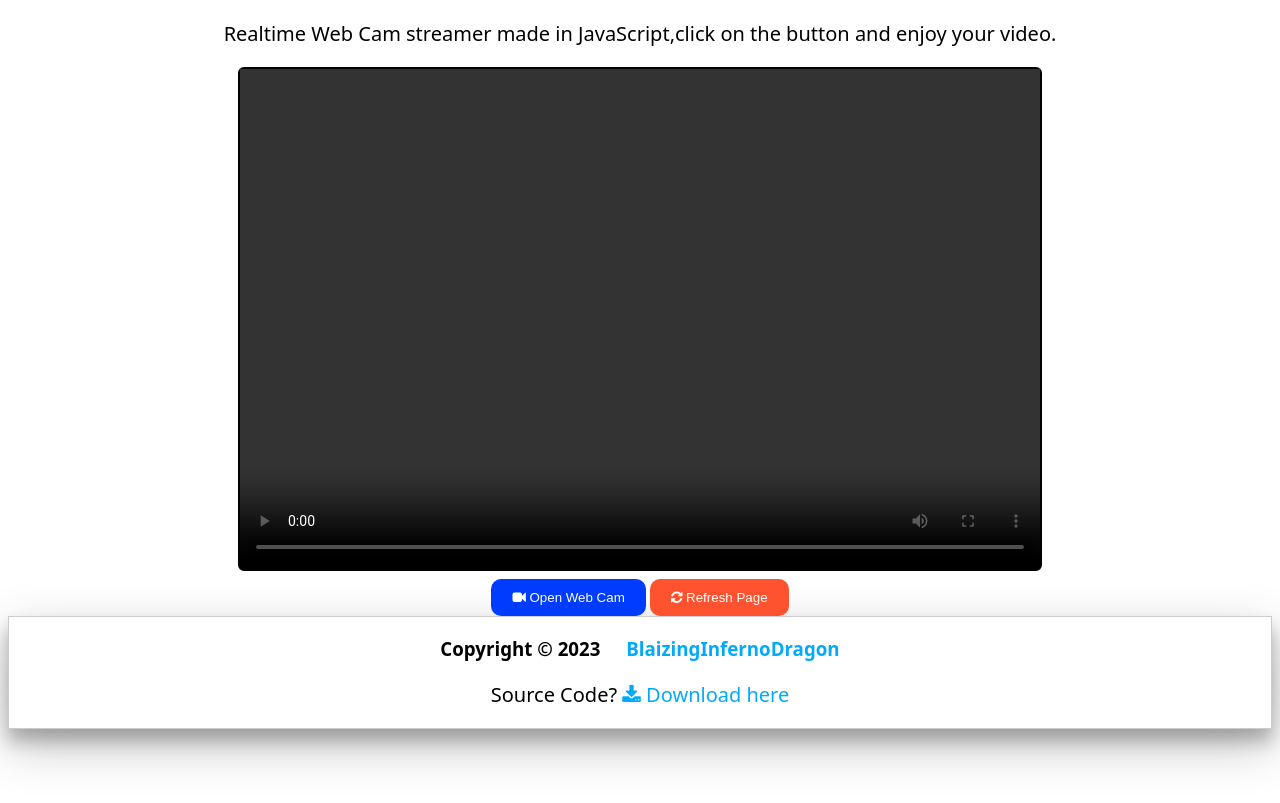
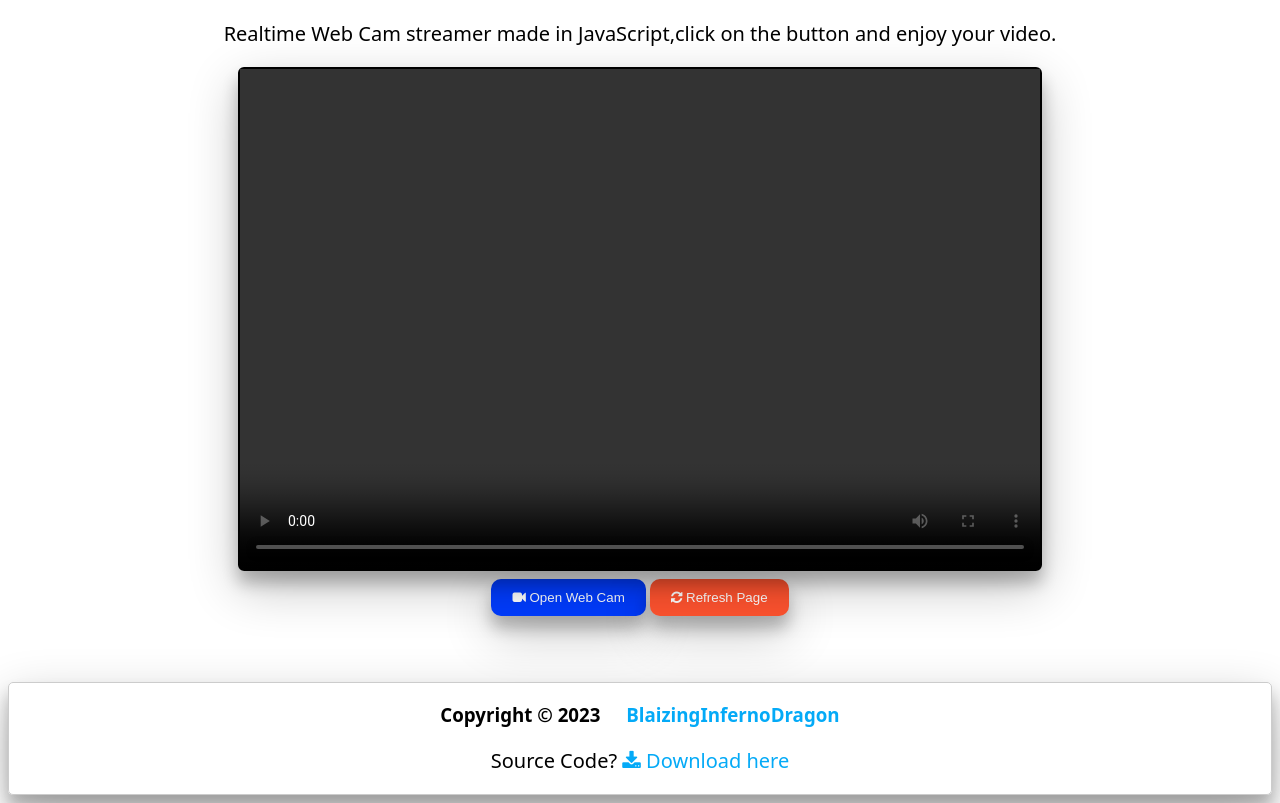
Before and after one commit to BlazeInferno64/Realtime-web-cam-video-streaming-, a plain HTML site: page index.html in a window 1280 px wide. Drawn offline with nearby package versions, Linux system fonts and the light colour scheme.

Commit message:
Update index.html

```diff
--- a/index.html
+++ b/index.html
@@ -52,12 +52,13 @@
             position: relative;
             border: 2px solid black;
             border-radius: 6px;
+            box-shadow: 0 12px 16px 0 rgba(0,0,0,0.24),0 17px 50px 0 rgba(0,0,0,0.24);
         }
         video{
             width: 800px;
             height: 500px;
             object-fit: cover;
-        }
+                     }
         .button{
             text-align: center;
             padding: 10px 20px;
@@ -68,6 +69,8 @@
             cursor: pointer;
             margin-top: .5rem;
             transition: 250ms ease-in-out;
+            box-shadow: 0 12px 16px 0 rgba(0,0,0,0.24),0 17px 50px 0 rgba(0,0,0,0.24);
+
         }
         .button:hover{
             background-color: hsl(226, 100%, 30%);
@@ -83,6 +86,7 @@
             cursor: pointer;
             margin-top: .5rem;
             transition: 250ms ease-in-out;
+            box-shadow: 0 12px 16px 0 rgba(0,0,0,0.24),0 17px 50px 0 rgba(0,0,0,0.24);
         }
         .button1:hover{
             background-color: #e28989;
@@ -98,6 +102,7 @@ footer{
     background-color: transparent;
     color: #000;
     border: 1px solid #ccc;
+    border-radius: 5px;
     width: auto;
     height: auto;
     transition: 250ms ease-in-out;
@@ -138,7 +143,9 @@ footer a:hover{
     <button class="button1" onClick="document.location.reload(true)" value="Refresh" ><i class="fa fa-refresh"></i>  Refresh Page</button>
    <center>
   </center>
-
+<br>
+<br>
+<br>
       <footer>
      <h3>
        Copyright &copy; 2023 <a href="https://github.com/blaizinginfernodragon123/"><i class="fa fa-github"></i>  BlaizingInfernoDragon</a>
```
